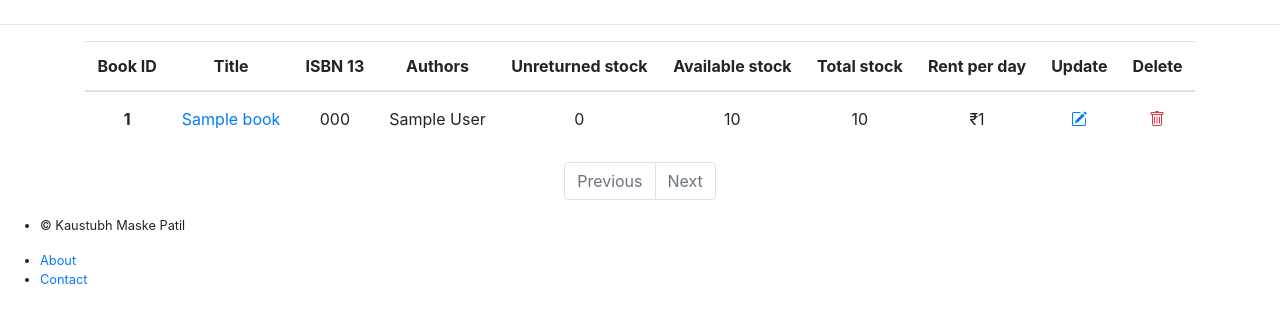
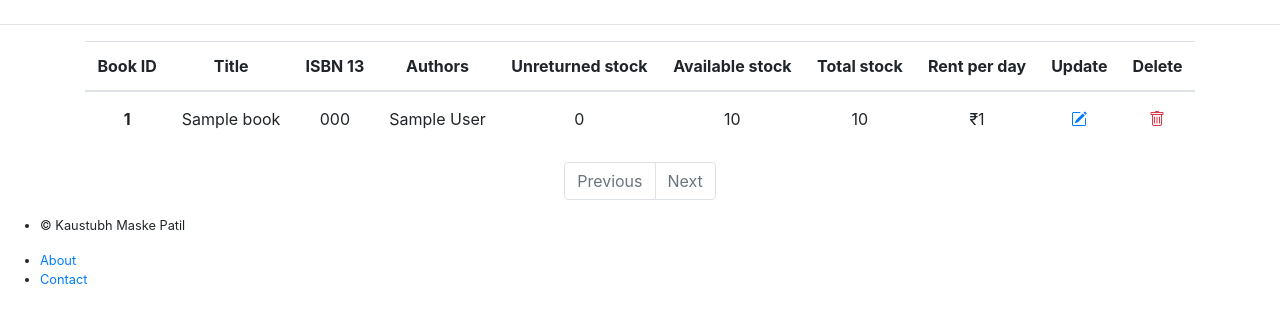
Before and after one commit to nikochiko/foss-library, a Flask app: template foss_library/templates/books/list_books.html in a window 1280 px wide. Shown: the part 56-379 px from the top of the page. Run offline with Flask 2, Linux system fonts and the light colour scheme; tables that the repository leaves empty hold one stand-in row (values such as "Sample post"); the template is opened without the code that fills it: values that come from a table or form of the project are taken from there, most other values are stand-ins (such as "Sample title", 1, 10 or a date in 2020); parts of the project's set-up code (start-up, migrations or seed data) failed here and were passed over; some libraries are stand-ins or nearby versions.

Commit message:
Add text-reset on book title in books listing

```diff
--- a/foss_library/templates/books/list_books.html
+++ b/foss_library/templates/books/list_books.html
@@ -61,7 +61,7 @@
       {% for book in books %}
       <tr>
         <th class="align-middle text-center" scope="row">{{ book.id }}</th>
-        <td class="align-middle text-center"><a href="{{ url_for("books.show_book", id=book.id) }}">{{ book.title }}</a></td>
+        <td class="align-middle text-center"><a class="text-reset" href="{{ url_for("books.show_book", id=book.id) }}">{{ book.title }}</a></td>
         <td class="align-middle text-center">{{ book.isbn13 }}</td>
         <td class="align-middle text-center">
           {% for author in book.authors.split("/") %}
```
